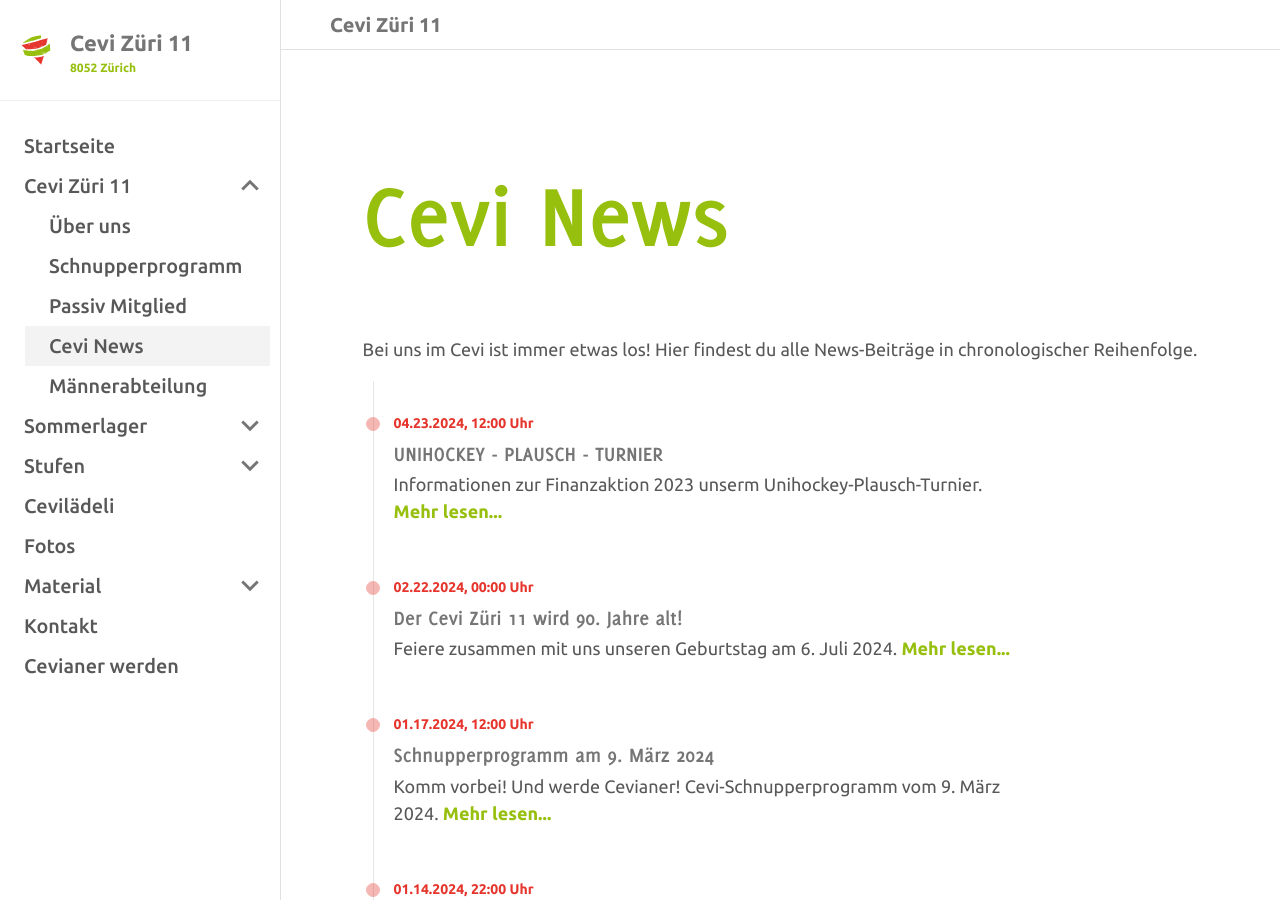
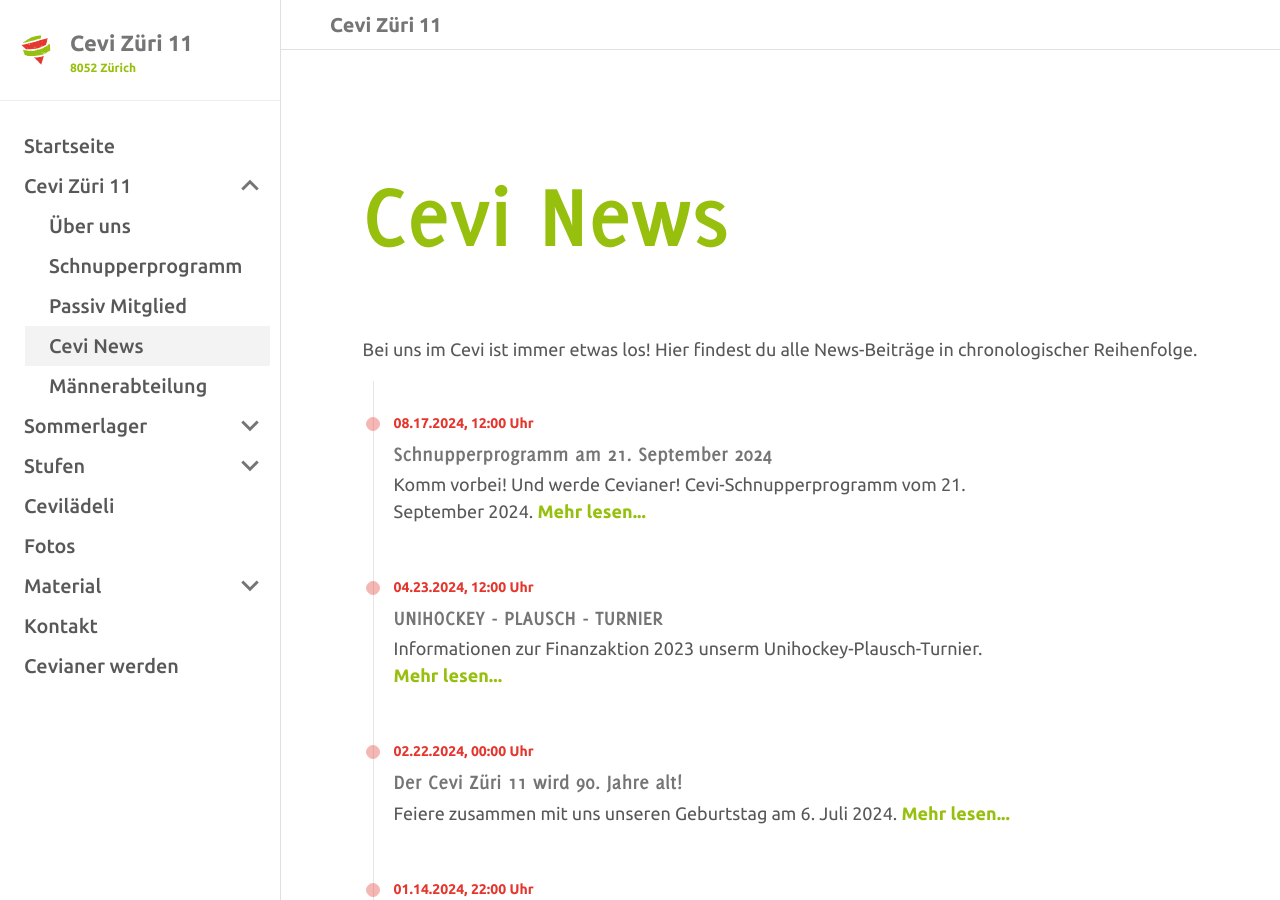
Before and after one commit to wp99cp/cevi_zh11_webpage, a Jekyll site: the page built from content/cevi-news.md, in a window 1280 px wide and 900 px high. Built offline with Jekyll 4.4.1, drawn with Linux system fonts in a browser that asks for light colours.

Commit message:
update page for schnupperprogi

```diff
--- a/content/ueber-uns/cevianer-werden.md
+++ b/content/ueber-uns/cevianer-werden.md
@@ -9,9 +9,9 @@
 
 sub-menu-priority: 2
 permalink: /schnuppern
-news-entry-title: Schnupperprogramm am 9. März 2024
-news-entry-caption: Komm vorbei! Und werde Cevianer! Cevi-Schnupperprogramm vom 9. März 2024.
-date: 2024-01-17T12:00
+news-entry-title: Schnupperprogramm am 21. September 2024
+news-entry-caption: Komm vorbei! Und werde Cevianer! Cevi-Schnupperprogramm vom 21. September 2024.
+date: 2024-08-17T12:00
 news-entry: true
 description: Bei uns ist jeden Samstag Schnupperprogramm. Komm vorbei und werde Cevianer!
 
@@ -20,15 +20,13 @@
 contact_page: true
 ---
 
-{% comment %}
-###############################
-###############################
 
-# Cevi-Schupper-Programm vom 9. März 2024
+
+# Cevi-Schupper-Programm vom 21. September 2024
 
 ## Komm vorbei! Und werde Cevianer!
 
-Erlebe am Cevi-Tag vom 9. März 2024 ein unvergessliches Abenteuer und lerne den Cevi kennen! Bist du gerne in der
+Erlebe am Cevi-Tag vom 21. September 2024 ein unvergessliches Abenteuer und lerne den Cevi kennen! Bist du gerne in der
 Natur, magst Action, interessante Erlebnisse und Gemeinschaft?
 
 Der Schnuppertag bietet Kindern ab dem Kindergartenalter die Möglichkeit, Cevi-Luft zu schnuppern und die Natur zu
@@ -36,7 +34,7 @@
 
 [Erfahre jetzt schon mehr über den Cevi.](/ueber-uns)
 
-## Infos zum Schnuppertag vom 9. März 2024
+## Infos zum Schnuppertag vom 21. September 2024
 
 An diesem Nachmittag laden wir alle Kinder aus den Quartieren Seebach, Oerlikon und Affoltern zu uns in den Cevi ein!
 Wir freuen uns über jedes neue Gesicht!
@@ -68,10 +66,9 @@
 
 [Kontakt aufnehmen](/kontakt)
 
-
+{% comment %}
 ###############################
 ###############################
-{% endcomment %}
 
 
 # Bei uns ist jeder Samstag ein Schnupperprogramm.
@@ -105,3 +102,7 @@
 Schnupperprogramm.
 
 [[ contact-form :: forms/schnuppern.yml ]]
+
+###############################
+###############################
+{% endcomment %}
```
